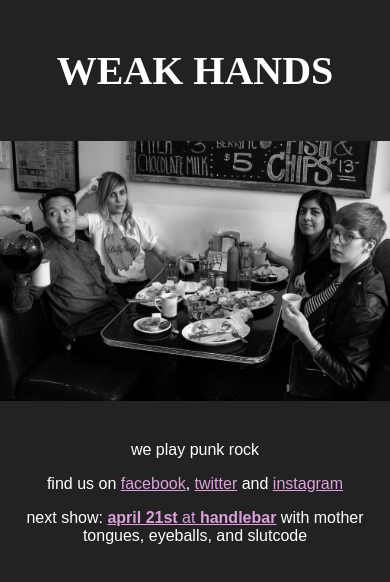
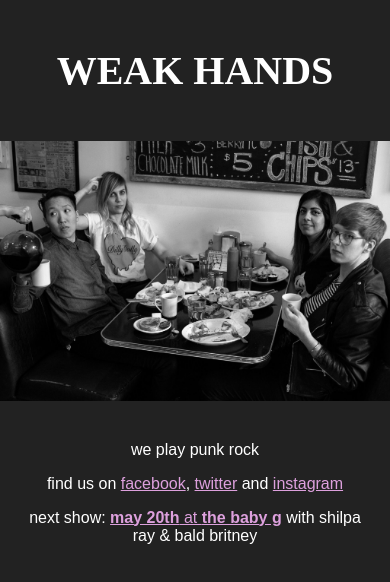
Before and after one commit to ruhee/weakhands, a React (Create React App) app: page / in a window 390 px wide. Shown: the top 582 px of the page. Built offline with nearby package versions, Linux system fonts and the light colour scheme; a web font is replaced by a local one.

Commit message:
Update shows, add padding for mobile

```diff
--- a/src/App.css
+++ b/src/App.css
@@ -22,6 +22,10 @@ img {
   max-width: 100rem;
 }
 
+.text {
+  padding: 0 20px;
+}
+
 @media (max-width: 767px) {
   .title {
     font-size: 4rem;
--- a/src/App.js
+++ b/src/App.js
@@ -10,6 +10,7 @@ class App extends Component {
           <h1 className="title">Weak Hands</h1>
         </header>
         <img src={band} alt="Weak Hands, the band" />
+        <div className="text">
           <p>
             we play punk rock
           </p>
@@ -17,8 +18,9 @@ class App extends Component {
             find us on <a href="http://facebook.com/weakhandsband">facebook</a>, <a href="http://twitter.com/weakhandsband">twitter</a> and <a href="http://instagram.com/weakhands">instagram</a>
           </p>
           <p>
-          next show: <a href="https://www.facebook.com/events/160232448018992/?ref=br_rs"><b>april 21st</b> at <b>handlebar</b></a> with mother tongues, eyeballs, and slutcode
+            next show: <a href="https://www.facebook.com/events/740651842807731/"><b>may 20th</b> at <b>the baby g</b></a> with shilpa ray &amp; bald britney
           </p>
+        </div>
       </div>
     );
   }
```
Lines whose indentation alone changed are shown as unchanged.
